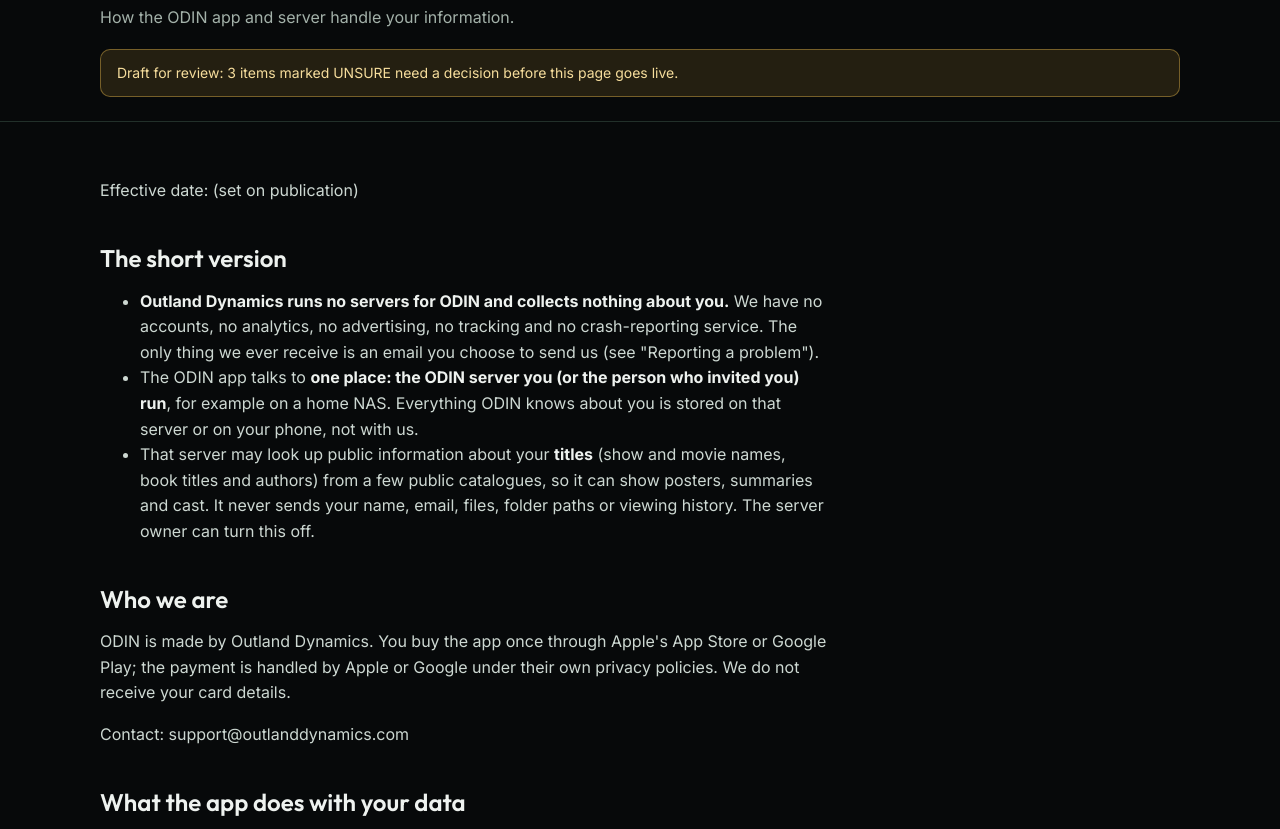
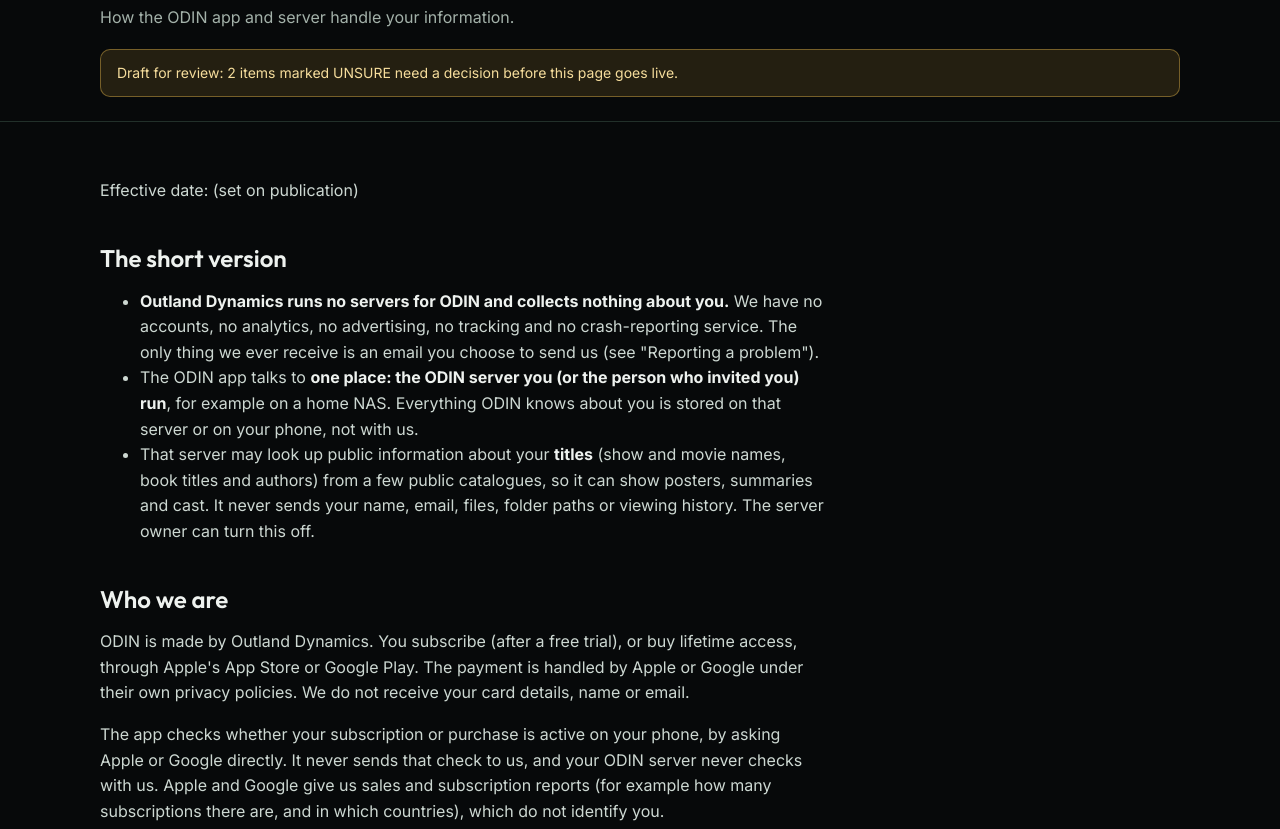
Before and after one commit to OutlandDynamics/website, a plain HTML site: page privacy.html in a window 1280 px wide. Shown: the part 183-1012 px from the top of the page. Drawn offline with Linux system fonts and the light colour scheme.

Commit message:
Privacy page: subscriptions checked on device; Audible decision
Co-Authored-By: Claude Opus 5.5 <noreply@anthropic.com>
Claude-Session: https://claude.ai/code/session_01EJppA1NGxDCkK1jX4bcmad

```diff
--- a/privacy.html
+++ b/privacy.html
@@ -20,7 +20,7 @@
 <div class="page-head"><div class="wrap">
   <h1>ODIN privacy policy</h1>
   <p>How the ODIN app and server handle your information.</p>
-  <div class="draft-banner">Draft for review: 3 items marked UNSURE need a decision before this page goes live.</div>
+  <div class="draft-banner">Draft for review: 2 items marked UNSURE need a decision before this page goes live.</div>
 </div></div>
 <div class="wrap"><article class="prose">
 <p>Effective date: (set on publication)</p>
@@ -38,9 +38,13 @@
   turn this off.</li>
 </ul>
 <h2>Who we are</h2>
-<p>ODIN is made by Outland Dynamics. You buy the app once through Apple's App Store or Google Play;
-the payment is handled by Apple or Google under their own privacy policies. We do not receive
-your card details.</p>
+<p>ODIN is made by Outland Dynamics. You subscribe (after a free trial), or buy lifetime access,
+through Apple's App Store or Google Play. The payment is handled by Apple or Google under their
+own privacy policies. We do not receive your card details, name or email.</p>
+<p>The app checks whether your subscription or purchase is active on your phone, by asking Apple or
+Google directly. It never sends that check to us, and your ODIN server never checks with us.
+Apple and Google give us sales and subscription reports (for example how many subscriptions
+there are, and in which countries), which do not identify you.</p>
 <p>Contact: support@outlanddynamics.com</p>
 <h2>What the app does with your data</h2>
 <p>The app connects only to the server address you type in, scan, or open from an invitation link.
@@ -216,10 +220,10 @@ history or device information. Requests are spaced out and use fixed addresses.<
 <p>Each service sees the server's internet address, as any website would, and applies its own
 privacy policy. TVmaze's data is used under its CC BY-SA licence and credited in the app. So is
 Metron's (CC BY-SA 4.0): a series page that shows Metron's names says "via Metron", with a link.</p>
-<p><strong><span class="unsure">UNSURE</span> (owner decision):</strong> Audible's catalogue search is not an official, documented service
-for other apps. Audible publishes no developer programme or terms that allow this use, and
-Audnexus serves data that comes from Audible. Whether ODIN keeps using them, and so whether these
-two rows stay in this policy, is undecided: see <code>docs/decisions/2026-11-11-audible-metadata.md</code>.</p>
+<p><strong>Audible and Audnexus:</strong> Audible's catalogue search is not an official, documented service
+for other apps. The owner decided (November 13, 2026, <code>docs/decisions/2026-11-12-local-first-metadata.md</code>)
+that both become a switch for the server's owner, off by default in the public release. Until
+that switch is built they are on, as the table says.</p>
 <p><strong>Email.</strong> If the owner sets up email (<code>UMP_SMTP_*</code>), invitation emails are sent through the
 <strong>owner's own</strong> mail account (for example their Gmail). The invitation contains the server
 address and a one-time code. Without email set up, the owner sends the invitation by hand.</p>
```
